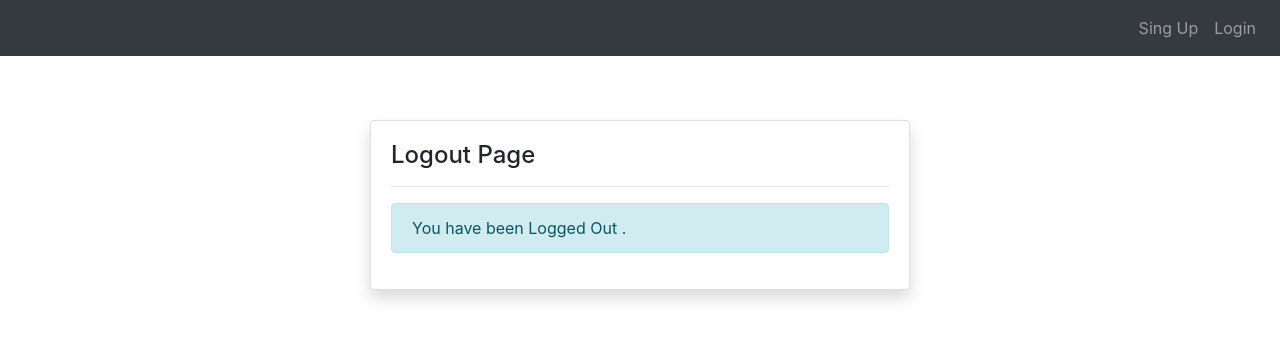
After one commit to MRX-Baiz/posts, a Django app: template templates/users/logout.html in a window 1280 px wide. The commit adds this page. Shown: the top 340 px of the page. Run offline with Django 5.2, Linux system fonts and the light colour scheme; the template is opened without the code that fills it, so the values that code supplies are empty; some libraries are stand-ins or nearby versions.

Commit message:
Add logout functionality and template
This commit introduces logout functionality to the project. It includes modifications to the project settings in 'posts/settings.py' to facilitate logout behavior. Additionally, a new template 'logout.html' is added under the 'users' app's 'templates' directory. Updates are made to the 'views.py' file in the 'users' app to handle logout requests, and corresponding changes are reflected in the 'urls.py' file.

```diff
--- a/posts/settings.py
+++ b/posts/settings.py
@@ -125,7 +125,6 @@ CRISPY_TEMPLATE_PACK = 'bootstrap4'
 
 LOGIN_REDIRECT_URL = 'home page'
 
-
 STATIC_URL = 'static/'
 
 # Default primary key field type
--- a/templates/partials/nav.html
+++ b/templates/partials/nav.html
@@ -22,7 +22,7 @@
                     <a class="nav-link" href="#"> Logout </a>
                 </li>
             </ul>
-    {% else %}
+            {% else %}
             <ul class="navbar-nav ml-auto">
                 <li class="nav-item dropdown">
                     <a class="nav-link" href="#"> Sing Up </a>
@@ -31,7 +31,7 @@
                     <a class="nav-link" href="#"> Login </a>
                 </li>
             </ul>
-    {% endif %}
+            {% endif %}
         </div>
     </div>
 </nav>
--- /dev/null
+++ b/templates/users/logout.html
@@ -0,0 +1,20 @@
+{% extends 'partials/base.html' %}
+{% block title %} Logout Page {% endblock %}
+{% load crispy_forms_tags %}
+{% block content %}
+    <div class="container">
+        <div class="row mt-5 pt-5">
+            <div class="col-md-6 offset-md-3">
+                <div class="card my-4 shadow">
+                    <div class="card-body">
+                        <h4> Logout Page </h4>
+                        <hr>
+                        <div class="alert alert-info">
+                            You have been <bold> Logged Out </bold>.
+                        </div>
+                    </div>
+                </div>
+            </div>
+        </div>
+    </div>
+{% endblock %}
```
Also changed, not shown: users/views.py (line endings or trailing spaces).
